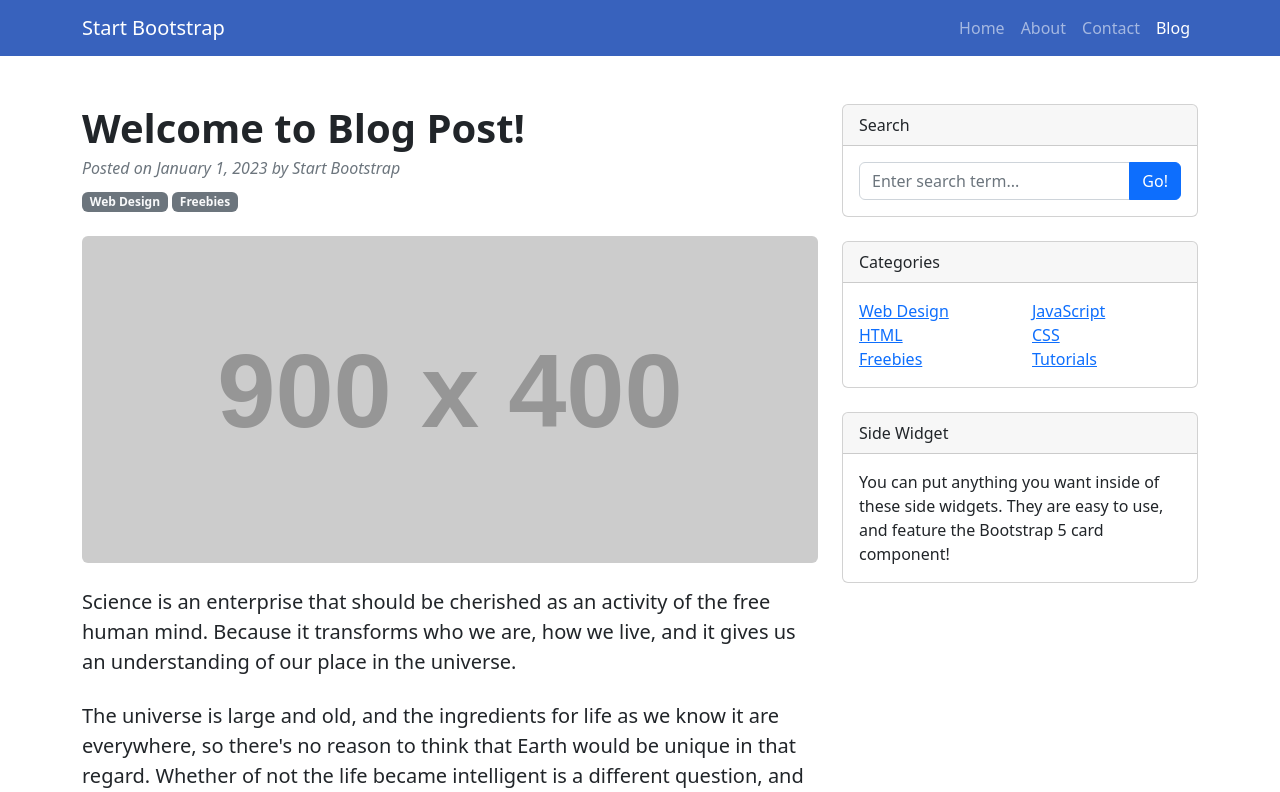
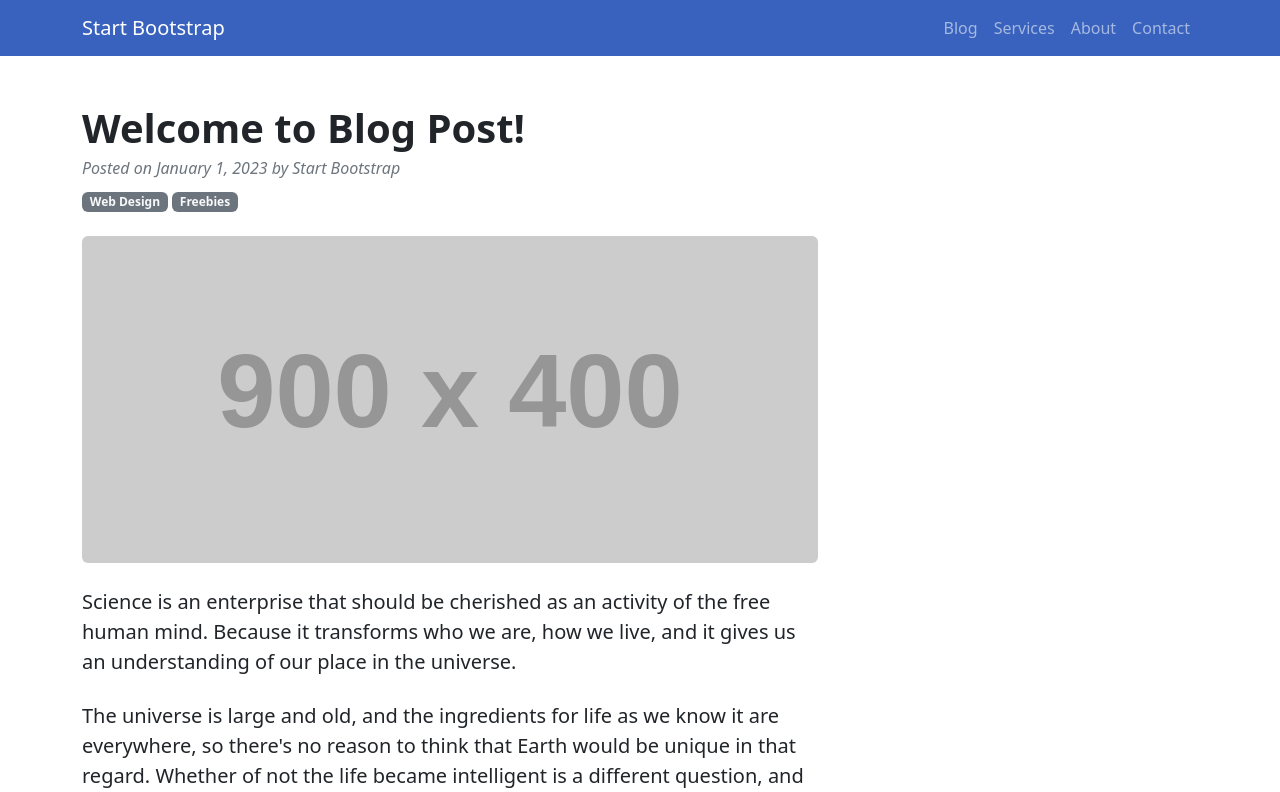
Before and after one commit to techBello/my-blog-site, a Django app: page /detail/ in a window 1280 px wide. Shown: the top 792 px of the page. Run offline with Django 5.2, Linux system fonts and the light colour scheme; grey boxes labelled with a size stand in for pictures from a placeholder-image service; some libraries are stand-ins or nearby versions.

Commit message:
updates my templates

```diff
--- a/webapp/the_root/templates/base/detailindex.html
+++ b/webapp/the_root/templates/base/detailindex.html
@@ -10,7 +10,7 @@
         <!-- Favicon-->
         <link rel="icon" type="image/x-icon" href="assets/favicon.ico" />
         <!-- Core theme CSS (includes Bootstrap)-->
-        <link href="homecss/homestyles.css" rel="stylesheet" />
+        <link href="{% static 'homecss/homestyles.css' %}" rel="stylesheet" />
     </head>
     <body>
         <!-- Responsive navbar-->
@@ -20,10 +20,10 @@
                 <button class="navbar-toggler" type="button" data-bs-toggle="collapse" data-bs-target="#navbarSupportedContent" aria-controls="navbarSupportedContent" aria-expanded="false" aria-label="Toggle navigation"><span class="navbar-toggler-icon"></span></button>
                 <div class="collapse navbar-collapse" id="navbarSupportedContent">
                     <ul class="navbar-nav ms-auto mb-2 mb-lg-0">
-                        <li class="nav-item"><a class="nav-link" href="#">Home</a></li>
-                        <li class="nav-item"><a class="nav-link" href="#!">About</a></li>
-                        <li class="nav-item"><a class="nav-link" href="#!">Contact</a></li>
-                        <li class="nav-item"><a class="nav-link active" aria-current="page" href="#">Blog</a></li>
+                       <li class="nav-item"><a class="nav-link" href="{% url 'home' %}">Blog</a></li>
+                        <li class="nav-item"><a class="nav-link" href="{% url 'service' %}">Services</a></li>
+                        <li class="nav-item"><a class="nav-link" href="{% url 'about' %}">About</a></li>
+                        <li class="nav-item"><a class="nav-link" href="{% url 'contact' %}">Contact</a></li>
                     </ul>
                 </div>
             </div>
@@ -99,8 +99,22 @@
                         </div>
                     </section>
                 </div>
+
+            </div>
+        </div>
+        <!-- Footer-->
+        <footer class="py-5 bg-dark">
+            <div class="container"><p class="m-0 text-center text-white">Copyright &copy; Your Website 2023</p></div>
+        </footer>
+        <!-- Bootstrap core JS-->
+        <script src="{% static 'bootstrap/dist/js/bootstrap.bundle.min.js' %}"></script><!-- Core theme JS-->
+        <script src="{% static 'homejs/homescripts.js' %}"></script>
+    </body>
+</html>
+
+
 <!-- Side widgets-->
-                <div class="col-lg-4">
+{% comment %} <div class="col-lg-4">
     <!-- Search widget-->
     <div class="card mb-4">
         <div class="card-header">Search</div>
@@ -138,15 +152,4 @@
         <div class="card-header">Side Widget</div>
         <div class="card-body">You can put anything you want inside of these side widgets. They are easy to use, and feature the Bootstrap 5 card component!</div>
     </div>
-                </div>
-            </div>
-        </div>
-        <!-- Footer-->
-        <footer class="py-5 bg-dark">
-            <div class="container"><p class="m-0 text-center text-white">Copyright &copy; Your Website 2023</p></div>
-        </footer>
-        <!-- Bootstrap core JS-->
-        <script src="bootstrap/dist/js/bootstrap.bundle.min.js"></script><!-- Core theme JS-->
-        <script src="homejs/homescripts.js"></script>
-    </body>
-</html>
+</div> {% endcomment %}
--- a/webapp/the_root/templates/base/index.html
+++ b/webapp/the_root/templates/base/index.html
@@ -20,10 +20,10 @@
                 <button class="navbar-toggler" type="button" data-bs-toggle="collapse" data-bs-target="#navbarSupportedContent" aria-controls="navbarSupportedContent" aria-expanded="false" aria-label="Toggle navigation"><span class="navbar-toggler-icon"></span></button>
                 <div class="collapse navbar-collapse" id="navbarSupportedContent">
                     <ul class="navbar-nav ms-auto mb-2 mb-lg-0">
-                        <li class="nav-item"><a class="nav-link active" aria-current="page" href="#!">Home</a></li>
+                        <li class="nav-item"><a class="nav-link" href="{% url 'service' %}">Services</a></li>
+                        <li class="nav-item"><a class="nav-link" href="{% url 'home' %}">Blog</a></li>
                         <li class="nav-item"><a class="nav-link" href="{% url 'about' %}">About</a></li>
                         <li class="nav-item"><a class="nav-link" href="{% url 'contact' %}">Contact</a></li>
-                        <li class="nav-item"><a class="nav-link" "{% url 'services' %}">Services</a></li>
                     </ul>
                 </div>
             </div>
--- a/webapp/the_root/templates/base/login.html
+++ b/webapp/the_root/templates/base/login.html
@@ -21,8 +21,7 @@
                 <button class="navbar-toggler" type="button" data-bs-toggle="collapse" data-bs-target="#navbarSupportedContent" aria-controls="navbarSupportedContent" aria-expanded="false" aria-label="Toggle navigation"><span class="navbar-toggler-icon"></span></button>
                 <div class="collapse navbar-collapse" id="navbarSupportedContent">
                     <ul class="navbar-nav ms-auto mb-2 mb-lg-0">
-
-                        <li class="nav-item"><a class="nav-link active" aria-current="page" href="#">Blog</a></li>
+                        <li class="nav-item"><a class="nav-link active" aria-current="page" href="{% url 'home' %}">Blog</a></li>
                     </ul>
                 </div>
             </div>
--- a/webapp/the_root/templates/base/logout.html
+++ b/webapp/the_root/templates/base/logout.html
@@ -21,8 +21,7 @@
                 <button class="navbar-toggler" type="button" data-bs-toggle="collapse" data-bs-target="#navbarSupportedContent" aria-controls="navbarSupportedContent" aria-expanded="false" aria-label="Toggle navigation"><span class="navbar-toggler-icon"></span></button>
                 <div class="collapse navbar-collapse" id="navbarSupportedContent">
                     <ul class="navbar-nav ms-auto mb-2 mb-lg-0">
-
-                        <li class="nav-item"><a class="nav-link active" aria-current="page" href="#">Blog</a></li>
+                        <li class="nav-item"><a class="nav-link active" aria-current="page" href="{% url 'home' %}">Blog</a></li>
                     </ul>
                 </div>
             </div>
--- a/webapp/the_root/templates/base/signup.html
+++ b/webapp/the_root/templates/base/signup.html
@@ -21,8 +21,7 @@
                 <button class="navbar-toggler" type="button" data-bs-toggle="collapse" data-bs-target="#navbarSupportedContent" aria-controls="navbarSupportedContent" aria-expanded="false" aria-label="Toggle navigation"><span class="navbar-toggler-icon"></span></button>
                 <div class="collapse navbar-collapse" id="navbarSupportedContent">
                     <ul class="navbar-nav ms-auto mb-2 mb-lg-0">
-
-                        <li class="nav-item"><a class="nav-link active" aria-current="page" href="#">Blog</a></li>
+                        <li class="nav-item"><a class="nav-link active" aria-current="page" href="{% url 'home' %}">Blog</a></li>
                     </ul>
                 </div>
             </div>
--- a/webapp/webapp/settings.py
+++ b/webapp/webapp/settings.py
@@ -137,5 +137,6 @@ DEFAULT_AUTO_FIELD = 'django.db.models.BigAutoField'
 
 CRISPY_TEMPLATE_PACK = 'bootstrap4'
 
-LOGIN_REDIRECT_URL = 'home'
+LOGIN_REDIRECT_URL ='home'
+
 LOGIN_URL = 'signin'
--- a/webapp/webapp/urls.py
+++ b/webapp/webapp/urls.py
@@ -25,7 +25,7 @@ urlpatterns = [
     path('admin/', admin.site.urls),
     path('signup/', signupview.signup, name="signup"),
     path('signin/', auth_views.LoginView.as_view(template_name="base/login.html"), name="signin"),
-    path("signout/", auth_views.LoginView.as_view(template_name="base/logout.html"), name="signout"),
+    path('signout/', auth_views.LogoutView.as_view(template_name="base/logout.html"), name="signout"),
     path('', include('the_root.urls'))
 ]
 urlpatterns += static(settings.STATIC_URL, document_root=settings.STATIC_ROOT)
```
Also changed, not shown: webapp/the_root/templates/base/About.html (+9 -5 lines), webapp/the_root/templates/base/contact.html (+7 -7 lines), webapp/the_root/templates/base/home.html (+11 -4 lines), webapp/db.sqlite3, webapp/static/assets/img/profile.jpg (deleted), webapp/static/assets/img/tech-bello-copy.jpg (added), webapp/static/assets/img/tech-bello.jpg (added). Lines whose indentation alone changed are shown as unchanged.
